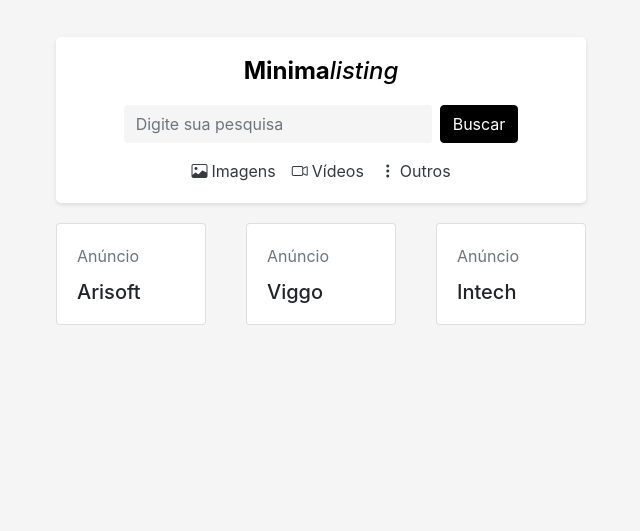
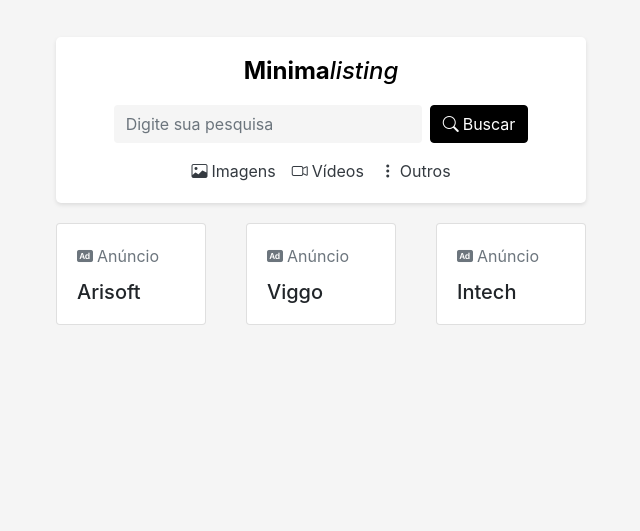
Before and after one commit to hananitallyson/buscador, a plain HTML site: page index.html in a window 1280 px wide. Shown: the part 209-740 px from the top of the page, without its empty margins (319-959 px from the left). Drawn offline with nearby package versions, Linux system fonts and the light colour scheme.

Commit message:
Add icons

```diff
--- a/index.html
+++ b/index.html
@@ -85,7 +85,7 @@
                 <div class="form-group">
                     <input type="text" class="form-control pr-5" placeholder="Digite sua pesquisa">
                 </div>
-                <a href="response.html" class="btn btn-primary ml-2">Buscar</a>
+                <a href="response.html" class="btn btn-primary ml-2"><i class="bi bi-search mr-1"></i>Buscar</a>
             </form>
             <div class="d-flex flex-row justify-content-center align-items-center mt-3">
                 <a class="mx-2 text-dark" href="#"><i class="bi bi-image mr-1"></i>Imagens</a>
@@ -97,19 +97,19 @@
         <div class="container">
             <div class="card" role="button">
                 <div class="card-body">
-                    <p class="card-title text-muted">Anúncio</p>
+                    <p class="card-title text-muted"><i class="bi bi-badge-ad-fill mr-1"></i>Anúncio</p>
                     <h5 class="card-text">Arisoft</h5>
                 </div>
             </div>
             <div class="card" role="button">
                 <div class="card-body">
-                    <p class="card-title text-muted">Anúncio</p>
+                    <p class="card-title text-muted"><i class="bi bi-badge-ad-fill mr-1"></i>Anúncio</p>
                     <h5 class="card-text">Viggo</h5>
                 </div>
             </div>
             <div class="card" role="button">
                 <div class="card-body">
-                    <p class="card-title text-muted">Anúncio</p>
+                    <p class="card-title text-muted"><i class="bi bi-badge-ad-fill mr-1"></i>Anúncio</p>
                     <h5 class="card-text">Intech</h5>
                 </div>
             </div>
```
Also changed, not shown: response.html (+1 -1 lines).
